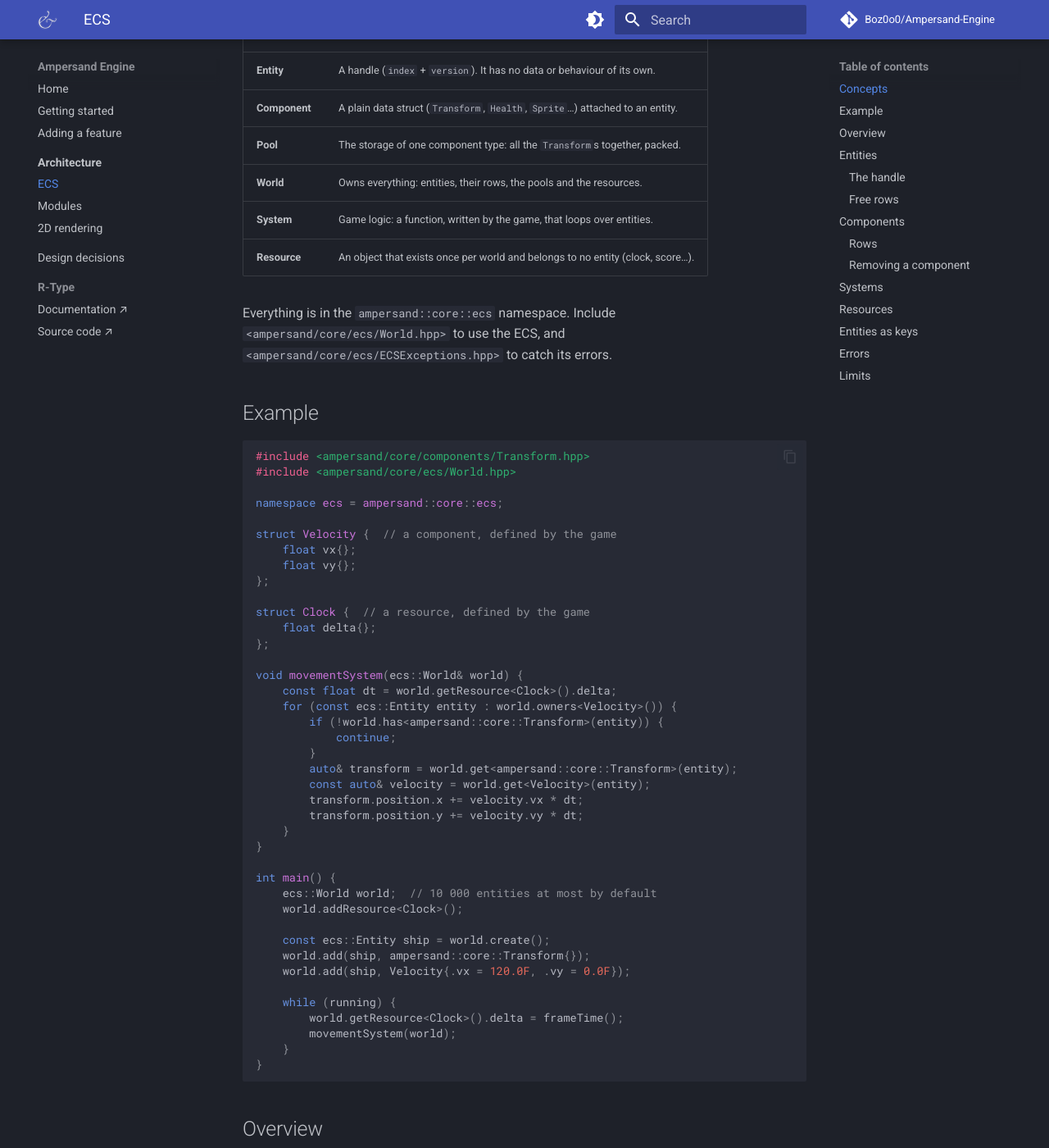
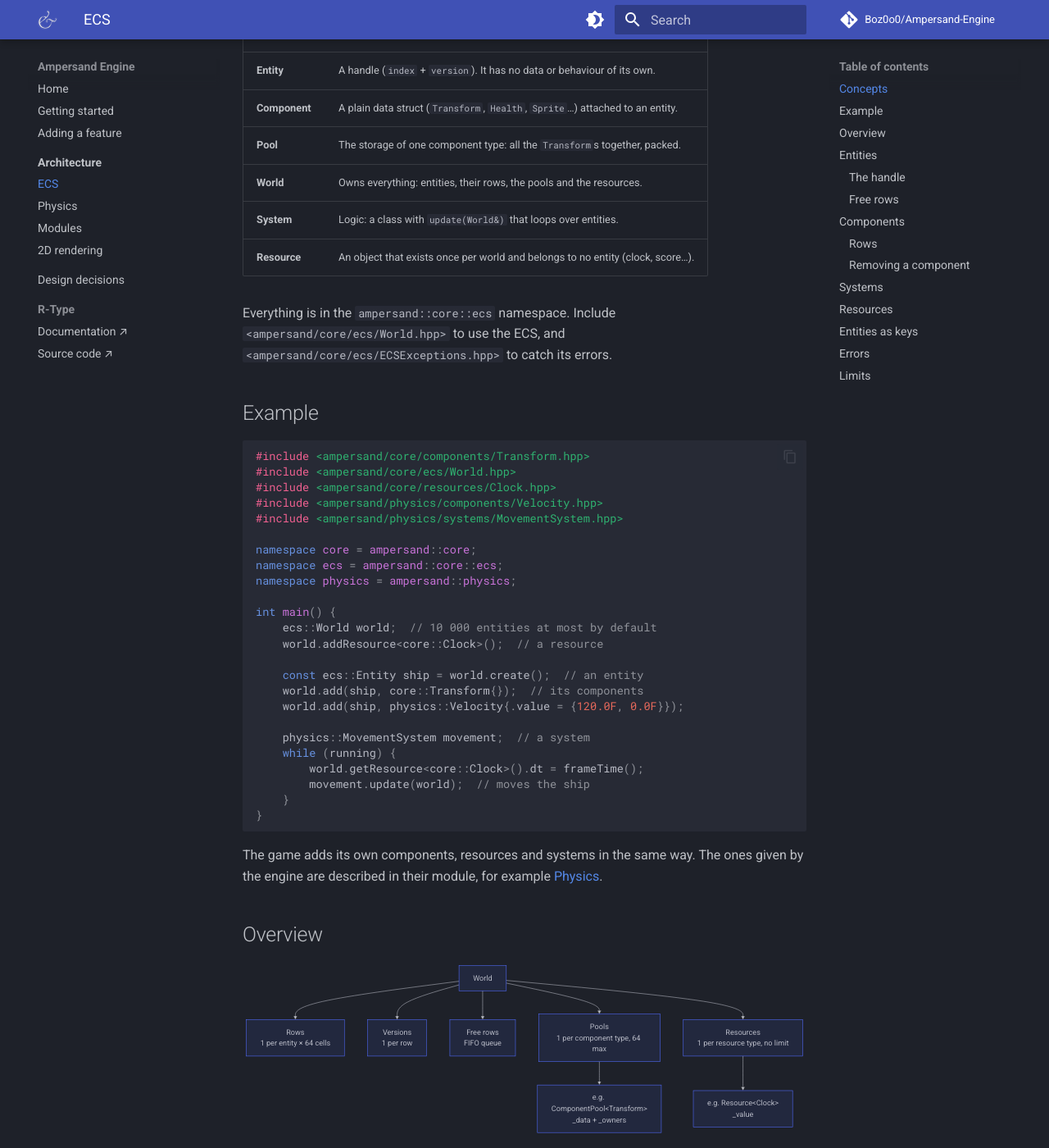
Before and after one commit to Boz0o0/Ampersand-Engine, an MkDocs documentation site: the page built from docs/mkdocs/architecture/ecs.md, in a window 1280 px wide and 1400 px high, scrolled down 371 px. Shown: the whole window at 82% size. Built offline with MkDocs 1.6.1 and Material for MkDocs 9.7.7, drawn with Linux system fonts in a browser that asks for light colours; comment, search, counter and statistics services are not loaded; some of the changed text lies outside the part shown.

Commit message:
feat(docs): physics docs

````diff
--- a/docs/mkdocs/architecture/ecs.md
+++ b/docs/mkdocs/architecture/ecs.md
@@ -14,7 +14,7 @@ For why we chose this design, see [Design decisions](../decisions.md#ecs).
 | **Component** | A plain data struct (`Transform`, `Health`, `Sprite`…) attached to an entity.  |
 | **Pool**      | The storage of one component type: all the `Transform`s together, packed.      |
 | **World**     | Owns everything: entities, their rows, the pools and the resources.            |
-| **System**    | Game logic: a function, written by the game, that loops over entities.         |
+| **System**    | Logic: a class with `update(World&)` that loops over entities.                 |
 | **Resource**  | An object that exists once per world and belongs to no entity (clock, score…). |
 
 Everything is in the `ampersand::core::ecs` namespace. Include
@@ -26,45 +26,33 @@ Everything is in the `ampersand::core::ecs` namespace. Include
 ```cpp
 #include <ampersand/core/components/Transform.hpp>
 #include <ampersand/core/ecs/World.hpp>
+#include <ampersand/core/resources/Clock.hpp>
+#include <ampersand/physics/components/Velocity.hpp>
+#include <ampersand/physics/systems/MovementSystem.hpp>
 
+namespace core = ampersand::core;
 namespace ecs = ampersand::core::ecs;
-
-struct Velocity {  // a component, defined by the game
-    float vx{};
-    float vy{};
-};
-
-struct Clock {  // a resource, defined by the game
-    float delta{};
-};
-
-void movementSystem(ecs::World& world) {
-    const float dt = world.getResource<Clock>().delta;
-    for (const ecs::Entity entity : world.owners<Velocity>()) {
-        if (!world.has<ampersand::core::Transform>(entity)) {
-            continue;
-        }
-        auto& transform = world.get<ampersand::core::Transform>(entity);
-        const auto& velocity = world.get<Velocity>(entity);
-        transform.position.x += velocity.vx * dt;
-        transform.position.y += velocity.vy * dt;
-    }
-}
+namespace physics = ampersand::physics;
 
 int main() {
     ecs::World world;  // 10 000 entities at most by default
-    world.addResource<Clock>();
+    world.addResource<core::Clock>();  // a resource
 
-    const ecs::Entity ship = world.create();
-    world.add(ship, ampersand::core::Transform{});
-    world.add(ship, Velocity{.vx = 120.0F, .vy = 0.0F});
+    const ecs::Entity ship = world.create();  // an entity
+    world.add(ship, core::Transform{});  // its components
+    world.add(ship, physics::Velocity{.value = {120.0F, 0.0F}});
 
+    physics::MovementSystem movement;  // a system
     while (running) {
-        world.getResource<Clock>().delta = frameTime();
-        movementSystem(world);
+        world.getResource<core::Clock>().dt = frameTime();
+        movement.update(world);  // moves the ship
     }
 }
 ```
+
+The game adds its own components, resources and systems in the same way. The
+ones given by the engine are described in their module, for example
+[Physics](physics.md).
 
 ## Overview
 
@@ -197,18 +185,26 @@ writes in the rows.
 
 ## Systems
 
-A system is a function written by the game, called in its own loop.
+A system inherits `ISystem` and implements `update(World&)`. The game creates
+its systems once and calls `update` in its own loop, in the order it wants.
 `owners<T>()` gives the entities that have a `T`, and the system checks the other
 components it needs with `has`:
 
 ```cpp
-for (const ecs::Entity entity : world.owners<Velocity>()) {
-    if (!world.has<ampersand::core::Transform>(entity)) {
-        continue;
+class MovementSystem final : public ecs::ISystem {
+public:
+    void update(ecs::World& world) override {
+        for (const ecs::Entity entity : world.owners<Velocity>()) {
+            if (!world.has<ampersand::core::Transform>(entity)) {
+                continue;
+            }
+            ...
+        }
     }
-    ...
-}
+};
 ```
+
+A system that has to remember something between frames keeps it in its members.
 
 Loop on the component that the **fewest** entities have (here, fewer entities
 move than have a position), and check the others with `has`: each check is a
--- a/mkdocs.yml
+++ b/mkdocs.yml
@@ -35,6 +35,7 @@ nav:
   - Architecture:
       - architecture/index.md
       - ECS: architecture/ecs.md
+      - Physics: architecture/physics.md
       - Modules: architecture/modules.md
       - 2D rendering: architecture/rendering.md
   - Design decisions: decisions.md
````
Also changed, not shown: docs/mkdocs/architecture/index.md (+1 -0 lines), docs/mkdocs/architecture/physics.md (added, +120 -0 lines).
